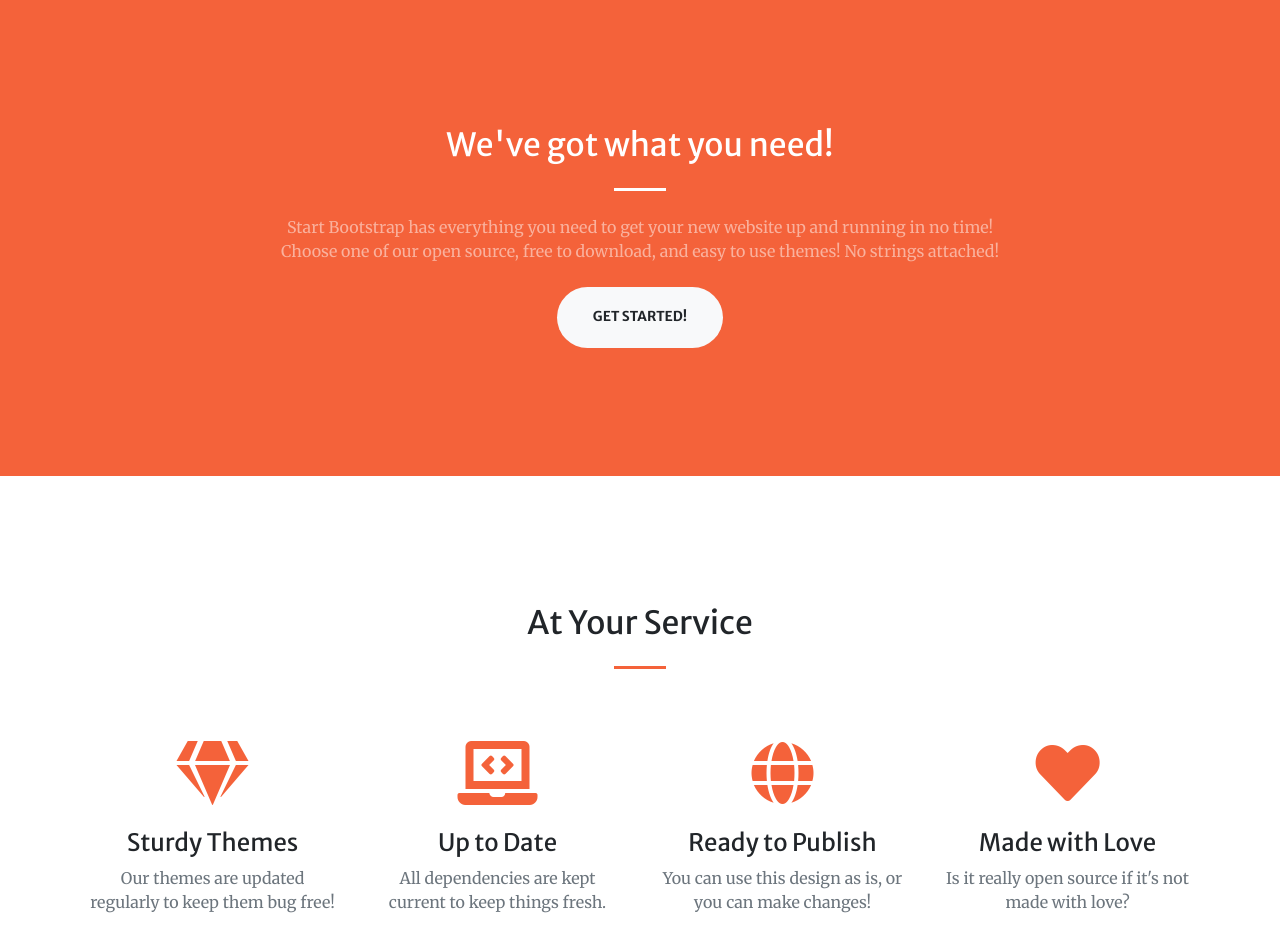
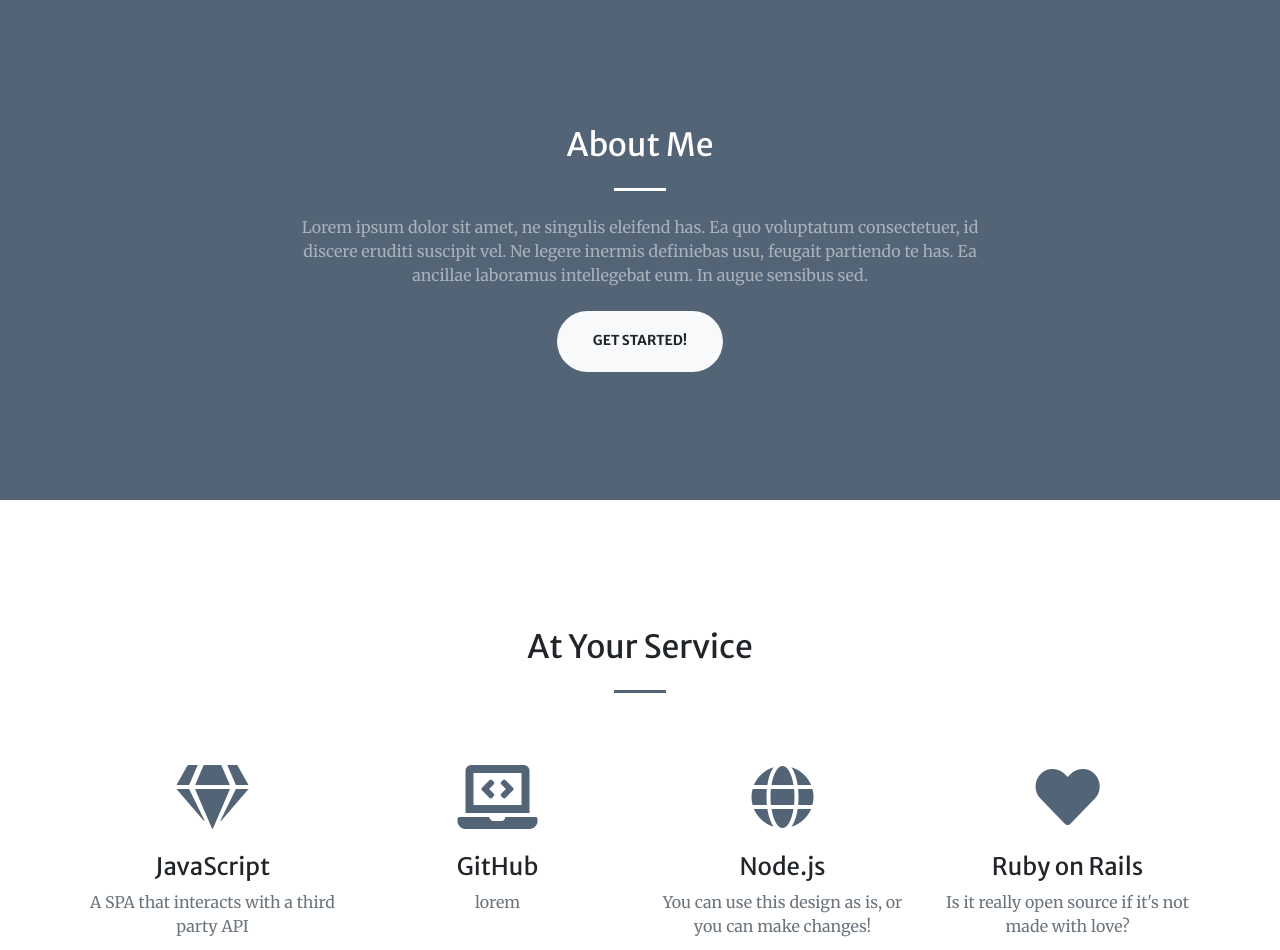
Before and after one commit to caleybennett/caleybennett.github.io, a website with bundled scripts: page index.html in a window 1280 px wide. Shown: the part 802-1752 px from the top of the page. Built offline with nearby package versions, Linux system fonts and the light colour scheme.

Commit message:
changed color scheme

```diff
--- a/index.html
+++ b/index.html
@@ -61,11 +61,11 @@
     <div class="container h-100">
       <div class="row h-100 align-items-center justify-content-center text-center">
         <div class="col-lg-10 align-self-end">
-          <h1 class="text-uppercase text-white font-weight-bold">Hi, I'm Caley! </h1>
+          <h1 class="text-uppercase text-white font-weight-bold">Caley Bennett </h1>
           <hr class="divider my-4">
         </div>
         <div class="col-lg-8 align-self-baseline">
-          <p class="text-white-75 font-weight-light mb-5">I'm a boston-based software engineer</p>
+          <p class="text-white-75 font-weight-light mb-5">Full Stack Developer Based in Boston</p>
           <a class="btn btn-primary btn-xl js-scroll-trigger" href="#about">Find Out More</a>
         </div>
       </div>
@@ -77,9 +77,10 @@
     <div class="container">
       <div class="row justify-content-center">
         <div class="col-lg-8 text-center">
-          <h2 class="text-white mt-0">We've got what you need!</h2>
+          <h2 class="text-white mt-0">About Me</h2>
           <hr class="divider light my-4">
-          <p class="text-white-50 mb-4">Start Bootstrap has everything you need to get your new website up and running in no time! Choose one of our open source, free to download, and easy to use themes! No strings attached!</p>
+          <p class="text-white-50 mb-4">Lorem ipsum dolor sit amet, ne singulis eleifend has. Ea quo voluptatum consectetuer, id discere eruditi suscipit vel. Ne legere inermis definiebas usu, feugait partiendo te has. Ea ancillae laboramus intellegebat eum. In augue sensibus sed.
+</p>
           <a class="btn btn-light btn-xl js-scroll-trigger" href="#services">Get Started!</a>
         </div>
       </div>
@@ -95,28 +96,28 @@
         <div class="col-lg-3 col-md-6 text-center">
           <div class="mt-5">
             <i class="fas fa-4x fa-gem text-primary mb-4"></i>
-            <h3 class="h4 mb-2">Sturdy Themes</h3>
-            <p class="text-muted mb-0">Our themes are updated regularly to keep them bug free!</p>
+            <h3 class="h4 mb-2">JavaScript</h3>
+            <p class="text-muted mb-0">A SPA that interacts with a third party API</p>
           </div>
         </div>
         <div class="col-lg-3 col-md-6 text-center">
           <div class="mt-5">
             <i class="fas fa-4x fa-laptop-code text-primary mb-4"></i>
-            <h3 class="h4 mb-2">Up to Date</h3>
-            <p class="text-muted mb-0">All dependencies are kept current to keep things fresh.</p>
+            <h3 class="h4 mb-2"> GitHub </h3>
+            <p class="text-muted mb-0"> lorem </p>
           </div>
         </div>
         <div class="col-lg-3 col-md-6 text-center">
           <div class="mt-5">
             <i class="fas fa-4x fa-globe text-primary mb-4"></i>
-            <h3 class="h4 mb-2">Ready to Publish</h3>
+            <h3 class="h4 mb-2">Node.js</h3>
             <p class="text-muted mb-0">You can use this design as is, or you can make changes!</p>
           </div>
         </div>
         <div class="col-lg-3 col-md-6 text-center">
           <div class="mt-5">
             <i class="fas fa-4x fa-heart text-primary mb-4"></i>
-            <h3 class="h4 mb-2">Made with Love</h3>
+            <h3 class="h4 mb-2">Ruby on Rails</h3>
             <p class="text-muted mb-0">Is it really open source if it's not made with love?</p>
           </div>
         </div>
@@ -213,8 +214,8 @@
   <!-- Call to Action Section -->
   <section class="page-section bg-dark text-white">
     <div class="container text-center">
-      <h2 class="mb-4">Free Download at Start Bootstrap!</h2>
-      <a class="btn btn-light btn-xl" href="https://startbootstrap.com/themes/creative/">Download Now!</a>
+      <h2 class="mb-4">Resume</h2>
+      <a class="btn btn-light btn-xl" href="https://startbootstrap.com/themes/creative/">View Now!</a>
     </div>
   </section>
 
--- a/scss/_global.scss
+++ b/scss/_global.scss
@@ -14,7 +14,7 @@ html {
 hr.divider {
   max-width: 3.25rem;
   border-width: 0.2rem;
-  border-color: $primary;
+  border-color: #536477;
 }
 
 hr.light {
--- a/scss/_navbar.scss
+++ b/scss/_navbar.scss
@@ -18,10 +18,10 @@
         padding: 0.75rem 0;
         &:hover,
         &:active {
-          color: $primary;
+          color: $info;
         }
         &.active {
-          color: $primary !important;
+          color: $info !important;
         }
       }
     }
@@ -59,7 +59,7 @@
       .navbar-brand {
         color: $gray-900;
         &:hover {
-          color: $primary;
+          color: $info;
         }
       }
       .navbar-nav {
@@ -67,7 +67,7 @@
           .nav-link {
             color: $gray-900;
             &:hover {
-              color: $primary;
+              color: $info;
             }
           }
         }
--- a/scss/_portfolio.scss
+++ b/scss/_portfolio.scss
@@ -21,7 +21,7 @@
         opacity: 0;
 
         color: $white;
-        background: fade-out($primary, .1);
+        background: fade-out(#536477, .1);
         transition: opacity 0.25s ease;
         text-align: center;
         .project-category {
```
Also changed, not shown: css/creative.css, css/creative.min.css, img/caleyb.jpg.
